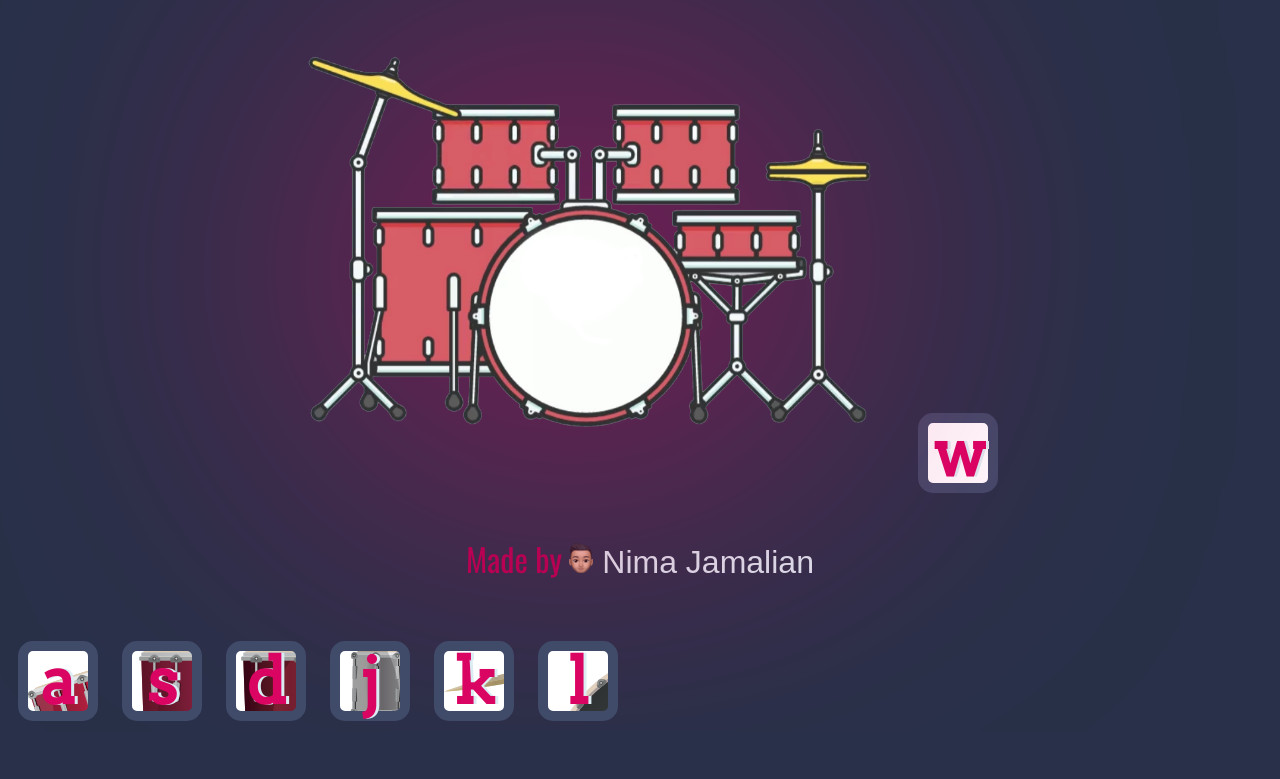
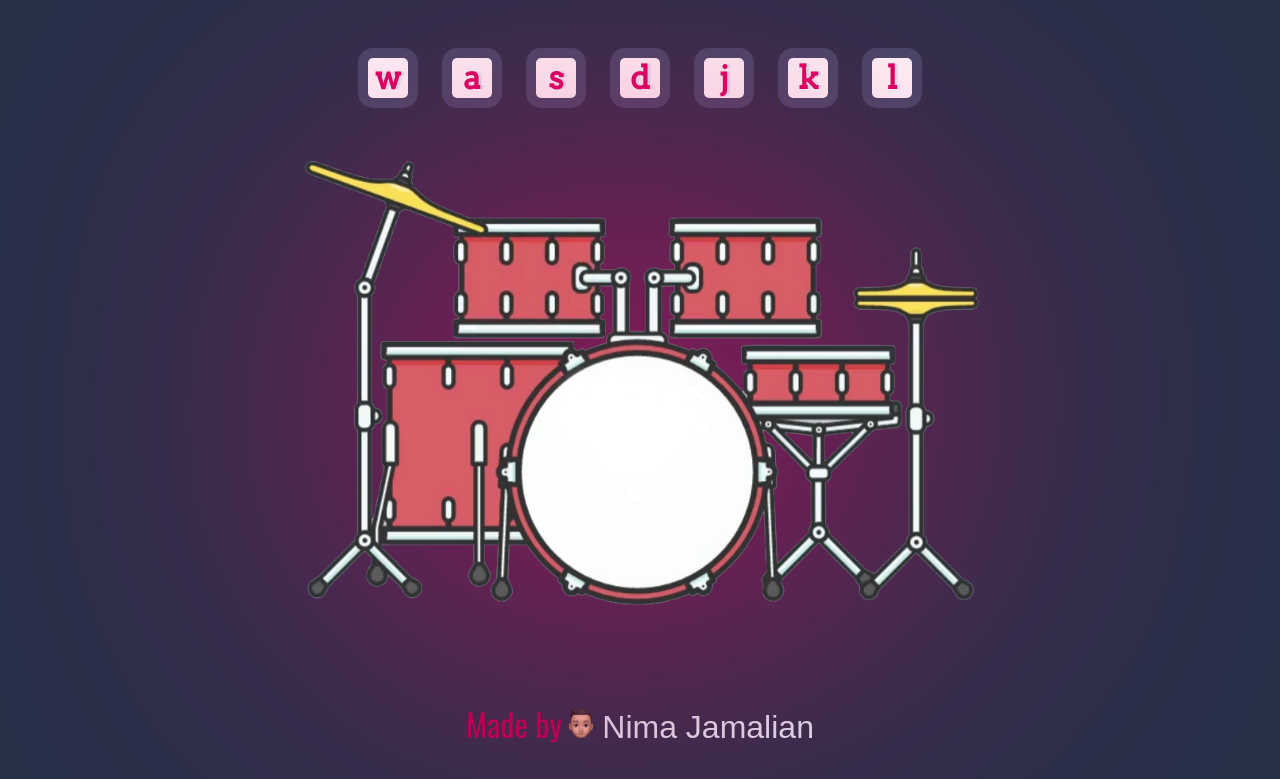
Before and after one commit to Nima-Jamalian/DrumKit, a plain HTML site: page index.html in a window 1280 px wide. Shown: the part 168-947 px from the top of the page. Before the commit the page ends 899 px from the top, so only its background shows below. Drawn offline with nearby package versions, Linux system fonts and the light colour scheme; a web font is replaced by a local one.

Commit message:
Changed the style a bit

```diff
--- a/index.html
+++ b/index.html
@@ -18,18 +18,18 @@
 
   <h1 id="title">Drum 🥁 Kit</h1>
   <div class = "drumKit">
+    <div class="set">
+      <button class="drum w">w</button>
+      <button class="a drum">a</button>
+      <button class="s drum">s</button>
+      <button class="d drum">d</button>
+      <button class="j drum">j</button>
+      <button class="k drum">k</button>
+      <button class="l drum">l</button>
+    </div>
     <img class = "drumKitImg" src="images/Drum.png" alt="Drum Kit">
-    <button class="drum w">w</button>
   </div>
-  <div class="set">
 
-    <button class="a drum">a</button>
-    <button class="s drum">s</button>
-    <button class="d drum">d</button>
-    <button class="j drum">j</button>
-    <button class="k drum">k</button>
-    <button class="l drum">l</button>
-  </div>
 
   <script src="index.js"></script>
   <footer>
--- a/index.js
+++ b/index.js
@@ -67,5 +67,10 @@ function drumSound(key){
 function buttonAnimation(currentkey){
    var activeButton = document.querySelector("."+ currentkey);
     activeButton.classList.add("pressed");
-    setTimeout(() => {activeButton.classList.remove("pressed");},100);
+    var drumAnimation = document.querySelector(".drumKitImg");
+    drumAnimation.classList.add("drumKitAnimation");
+    setTimeout(() => {
+        activeButton.classList.remove("pressed");
+        drumAnimation.classList.remove("drumKitAnimation");
+    },100);
 }
--- a/styles.css
+++ b/styles.css
@@ -32,43 +32,76 @@ a:hover{
   position: relative;
 }
 .drumKitImg{
- width: 50%;
+ padding: 0;
+ width: 60%;
  filter: drop-shadow(0 0 10rem #DA0463);
+}
+
+.drumKitAnimation{
+  filter: drop-shadow(0 0 10rem #b80153);
+}
+
+.drum {
+  outline: none;
+  /* added */
+  /* position: absolute; */
+  border: 10px solid #404B69;
+  font-size: 200%;
+  font-family: 'Arvo', cursive;
+  line-height: 0;
+  font-weight: 900;
+  color: #DA0463;
+  text-shadow: 3px 0 #DBEDF3;
+  border-radius: 15px;
+  display: inline-block;
+  /* width: 7%;
+  height: 19%; */
+  width: 60px;
+  height: 60px;
+  text-align: center;
+  margin: 10px;
+  background-color: white;
 }
 
 .w {
   /* background-image: url("images/tom1.png"); */
   /* position: absolute;
-  top: 45%;
-  left: 33.5%; */
+  top:63%;
+    left: 33%;;
+  z-index: 1; */
 }
 .a {
-  background-image: url("images/tom2.png");
+  /* background-image: url("images/tom2.png"); */
+  /* position: absolute;
+  top:43%;
+    left: 37%;;
+  z-index: 1; */
 }
 
 .s {
-  background-image: url("images/tom3.png");
+  /* background-image: url("images/tom3.png"); */
 }
 
 .d {
-  background-image: url("images/tom4.png");
+  /* background-image: url("images/tom4.png"); */
 }
 
 .j {
-background-image: url("images/snare.png");
+/* background-image: url("images/snare.png"); */
 }
 
 .k {
-  background-image: url("images/crash.png");
+  /* background-image: url("images/crash.png"); */
 }
 
 .l {
-  background-image: url("images/kick.png");
+  /* background-image: url("images/kick.png"); */
 }
 
 .set {
-  position: absolute;
-  margin: 10% auto;
+  margin: 0% auto;
+  padding: 0;
+  padding-bottom: 20px;
 }
 
 .game-over {
@@ -85,25 +118,7 @@ background-image: url("images/snare.png");
   color: red;
 }
 
-.drum {
-  outline: none;
-  border: 10px solid #404B69;
-  font-size: 400%;
-  font-family: 'Arvo', cursive;
-  line-height: 0;
-  font-weight: 900;
-  color: #DA0463;
-  text-shadow: 3px 0 #DBEDF3;
-  border-radius: 15px;
-  display: inline-block;
-  /* width: 7%;
-  height: 19%; */
-  width: 80px;
-  height: 80px;
-  text-align: center;
-  margin: 10px;
-  background-color: white;
-}
+
 
 .imgNima{
   width: 1.5rem;
```
